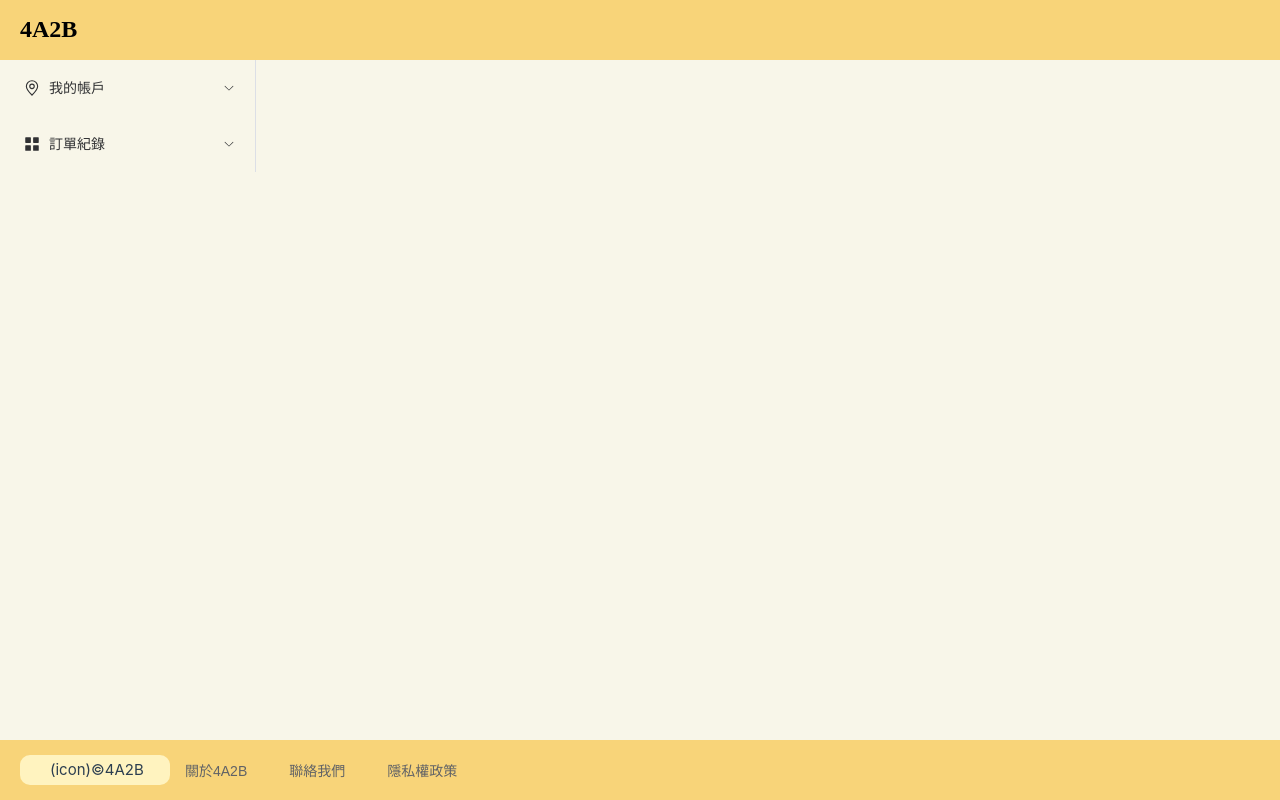
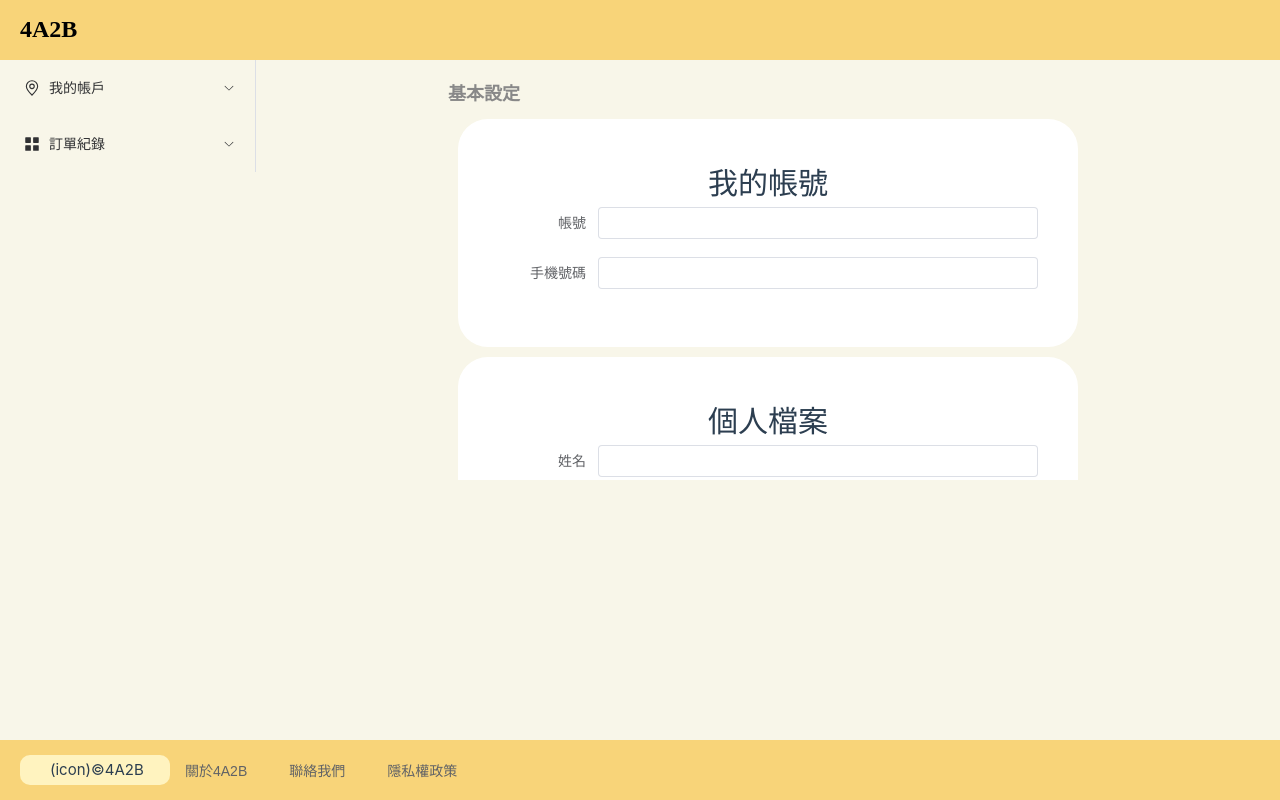
Before and after one commit to whiskyting/member_web, a Vue app: page /settingPage in a window 1280 px wide. Built offline with nearby package versions, Linux system fonts and the light colour scheme.

Commit message:
feat : new petinformation forms

```diff
--- a/src/components/Merchant.vue
+++ b/src/components/Merchant.vue
@@ -18,7 +18,7 @@
               </el-icon>
               <span>我的帳戶</span>
             </template>
-              <el-menu-item index="1-1"><router-link to="/setting">基本設定</router-link></el-menu-item>
+              <el-menu-item index="1-1"><router-link to="/settingPage">基本設定</router-link></el-menu-item>
               <el-menu-item index="1-2"><router-link to="/creditcard">信用卡</router-link></el-menu-item>
               <el-menu-item index="1-3"><router-link to="/password">修改密碼</router-link></el-menu-item>
               <el-menu-item index="1-4"><router-link to="/petinformation">寵物資訊</router-link></el-menu-item>
--- a/src/router/index.js
+++ b/src/router/index.js
@@ -10,9 +10,9 @@ const router = createRouter({
       component: HelloWorld
     },
     {
-      path: '/setting',
-      name: 'setting',
-      component: () => import('../views/setting.vue')
+      path: '/settingPage',
+      name: 'settingPage',
+      component: () => import('../views/settingPage.vue')
     },
     {
       path: '/creditcard',
--- a/src/views/petinformation.vue
+++ b/src/views/petinformation.vue
@@ -1,16 +1,67 @@
 <template>
+  <el-scrollbar class="pet">
     <div class="petinformation">
       <div style="margin-bottom: 20px">
-      <el-button size="small" @click="addTab(editableTabsValue)">
-        新增寵物
-      </el-button>
+        <el-button size="small" @click="addTab(editableTabsValue)"> 新增寵物 </el-button>
       </div>
-    <el-tabs v-model="editableTabsValue" type="card" class="demo-tabs" closable @tab-remove="removeTab">
-      <el-tab-pane v-for="item in editableTabs" :key="item.name" :label="item.title" :name="item.name">
-        {{ item.content }}
+      <el-tabs
+        v-model="editableTabsValue"
+        type="card"
+        class="demo-tabs"
+        closable
+        @tab-remove="removeTab"
+      >
+        <el-tab-pane
+          v-for="item in editableTabs"
+          :key="item.name"
+          :label="item.title"
+          :name="item.name"
+        >
+          <el-form>
+            <el-form-item>
+              <el-upload
+                class="avatar-uploader"
+                action="https://run.mocky.io/v3/9d059bf9-4660-45f2-925d-ce80ad6c4d15"
+                :show-file-list="false"
+                :on-success="handleAvatarSuccess"
+                :before-upload="beforeAvatarUpload"
+              >
+                <img v-if="imageUrl" :src="imageUrl" class="avatar" />
+                <el-icon v-else class="avatar-uploader-icon"><Plus /></el-icon>
+              </el-upload>
+              上傳頭像
+            </el-form-item>
+            <el-form-item label="姓名">
+              <el-input size="small"></el-input>
+            </el-form-item>
+            <el-form-item label="個性">
+              <el-select class="m-1" placeholder="Select">
+                <el-option
+                  v-for="item in personality"
+                  :key="item.value"
+                  :label="item.label"
+                  :value="item.value"
+                />
+              </el-select>
+            </el-form-item>
+            <el-form-item label="種類">
+              <el-select class="m-2" placeholder="Select">
+                <el-option
+                  v-for="item in Species"
+                  :key="item.value"
+                  :label="item.label"
+                  :value="item.value"
+                />
+              </el-select>
+            </el-form-item>
+            <el-form-item label="類別"></el-form-item>
+            <el-form-item label="年紀"></el-form-item>
+            <el-form-item label="品種"></el-form-item>
+          </el-form>
         </el-tab-pane>
       </el-tabs>
     </div>
+  </el-scrollbar>
 </template>
 <script lang="ts" setup>
 import { ref } from 'vue'
@@ -21,13 +72,13 @@ const editableTabs = ref([
   {
     title: '寵物 1',
     name: '1',
-    content: 'Tab 1 content',
+    content: 'Tab 1 content'
   },
   {
     title: '寵物 2',
     name: '2',
-    content: 'Tab 2 content',
-  },
+    content: 'Tab 2 content'
+  }
 ])
 
 const addTab = (targetName: string) => {
@@ -35,7 +86,7 @@ const addTab = (targetName: string) => {
   editableTabs.value.push({
     title: 'New Tab',
     name: newTabName,
-    content: 'New Tab content',
+    content: 'New Tab content'
   })
   editableTabsValue.value = newTabName
 }
@@ -56,7 +107,61 @@ const removeTab = (targetName: string) => {
   editableTabsValue.value = activeName
   editableTabs.value = tabs.filter((tab) => tab.name !== targetName)
 }
+
+import type { UploadProps } from 'element-plus'
+import { ElMessage } from 'element-plus'
+const imageUrl = ref('')
+
+const handleAvatarSuccess: UploadProps['onSuccess'] = (response, uploadFile) => {
+  imageUrl.value = URL.createObjectURL(uploadFile.raw!)
+}
+
+const beforeAvatarUpload: UploadProps['beforeUpload'] = (rawFile) => {
+  if (rawFile.type !== 'image/jpeg') {
+    ElMessage.error('Avatar picture must be JPG format!')
+    return false
+  } else if (rawFile.size / 1024 / 1024 > 2) {
+    ElMessage.error('Avatar picture size can not exceed 2MB!')
+    return false
+  }
+  return true
+}
+
+const personality = [
+  {
+    value: 'Option1',
+    label: 'Option1'
+  },
+  {
+    value: 'Option2',
+    label: 'Option2'
+  },
+  {
+    value: 'Option3',
+    label: 'Option3'
+  },
+  {
+    value: 'Option4',
+    label: 'Option4'
+  },
+  {
+    value: 'Option5',
+    label: 'Option5'
+  }
+]
+const Species = [
+  {
+    value: 'cat',
+    label: 'cat'
+  },
+  {
+    value: 'dog',
+    label: 'dog'
+  },
+
+]
 </script>
+
 <style lang="scss">
 .petinformation {
   margin: 10px;
@@ -64,11 +169,41 @@ const removeTab = (targetName: string) => {
   width: 50%;
 }
 
-.demo-tabs>.el-tabs__content {
+.demo-tabs > .el-tabs__content {
   padding: 32px;
   color: #6b778c;
   font-size: 32px;
   font-weight: 600;
-
+}
+.avatar-uploader .avatar {
+  width: 178px;
+  height: 178px;
+  display: block;
+}
+.pet{
+  width: 50%;
 }
 </style>
+
+<style>
+.avatar-uploader .el-upload {
+  border: 1px dashed var(--el-border-color);
+  border-radius: 6px;
+  cursor: pointer;
+  position: relative;
+  overflow: hidden;
+  transition: var(--el-transition-duration-fast);
+}
+
+.avatar-uploader .el-upload:hover {
+  border-color: var(--el-color-primary);
+}
+
+.el-icon.avatar-uploader-icon {
+  font-size: 28px;
+  color: #8c939d;
+  width: 178px;
+  height: 178px;
+  text-align: center;
+}
+</style>
--- /dev/null
+++ b/src/views/settingPage.vue
@@ -0,0 +1,123 @@
+<template>
+    <el-scrollbar class="setting" height="400px">
+        <div class="">
+            <el-text style="font-size: large; color: #888888; font-weight: bold">基本設定</el-text>
+
+            <div class="background">
+                <el-form :model="settingForm">
+                    <h1>我的帳號</h1>
+                    <el-form-item label="帳號" :label-width="formLabelWidth">
+                        <el-input v-model="settingForm.account" label-width="100px" autocomplete="off" />
+                    </el-form-item>
+                    <el-form-item label="手機號碼" :label-width="formLabelWidth">
+                        <el-input v-model="settingForm.phone" autocomplete="off" />
+                    </el-form-item>
+
+                </el-form>
+            </div>
+            <div class="background">
+                <el-form :model="settingForm">
+                    <h1>個人檔案</h1>
+                    <el-form-item label="姓名" :label-width="formLabelWidth">
+                        <el-input v-model="settingForm.name" label-width="100px" autocomplete="off" />
+                    </el-form-item>
+                    <el-form-item label="性別" :label-width="formLabelWidth">
+                        <el-radio-group v-model="settingForm.gender">
+                            <el-radio :label="1">男性</el-radio>
+                            <el-radio :label="2">女性</el-radio>
+                            <el-radio :label="3">其他/保密</el-radio>
+                        </el-radio-group>
+                    </el-form-item>
+                    <el-form-item label="生日" :label-width="formLabelWidth">
+                        <el-date-picker v-model="settingForm.birthday" type="date" placeholder="Pick a day"  />
+
+
+                    </el-form-item>
+                    <el-form-item label="身分證字號" :label-width="formLabelWidth">
+                        <el-input v-model="settingForm.id" label-width="100px" autocomplete="off" />
+                    </el-form-item>
+                    <el-form-item label="聯絡地址" :label-width="formLabelWidth">
+                        <el-select-v2 v-model="settingForm.address" :options="options" placeholder="Please select" />
+                    </el-form-item>
+
+                </el-form>
+            </div>
+            <span>
+                <el-button class="button" @click="confirm()">確認</el-button>
+                <el-button class="button">取消</el-button>
+            </span>
+        </div>
+    </el-scrollbar>
+</template>
+
+<script lang="ts" setup>
+import { reactive} from 'vue'
+const formLabelWidth = '100px'
+
+
+const settingForm = reactive({
+    account: '',
+    phone: '',
+    name: '',
+    gender: '',
+    birthday: '',
+    id: '',
+    address: ''
+
+})
+
+
+
+
+const confirm = () => {
+    console.log("settingForm", settingForm)
+}
+
+
+
+const initials = ['臺北市', '新北市', '桃園市', '臺中市', '臺南市', '高雄市', '宜蘭縣', '新竹縣', '苗栗縣', '彰化縣', '南投縣', '雲林縣', '嘉義縣', '屏東縣', '花蓮縣', '臺東縣', '澎湖縣', '基隆市', '新竹市', '嘉義市', '連江縣', '金門縣']
+
+
+const options = Array.from({ length: 22 }).map((_, idx) => ({
+  value: `Option ${idx + 1}`,
+  label: `${initials[idx % 10]}`,
+}))
+
+
+
+</script>
+
+<style lang="scss">
+.setting {
+    margin: auto;
+    height: 80vh;
+    width: 50%;
+}
+
+.background {
+    background-color: white;
+    margin: 10px;
+    padding: 40px;
+    border-radius: 30px;
+    text-align: center;
+}
+
+.button {
+    color: #FFCB46;
+    border-color: #FFCB46;
+    border: 1px solid #FFCB46;
+    background: #FFFFFF;
+}
+
+.button:hover {
+    color: white;
+    background-color: #FFCB46;
+    border-color: #FFCB46;
+}
+
+.button:focus {
+    color: white;
+    background-color: #FFCB46;
+    border-color: #FFCB46;
+}
+</style>
```
Also changed, not shown: .eslintrc.cjs. Lines whose indentation alone changed are shown as unchanged.
